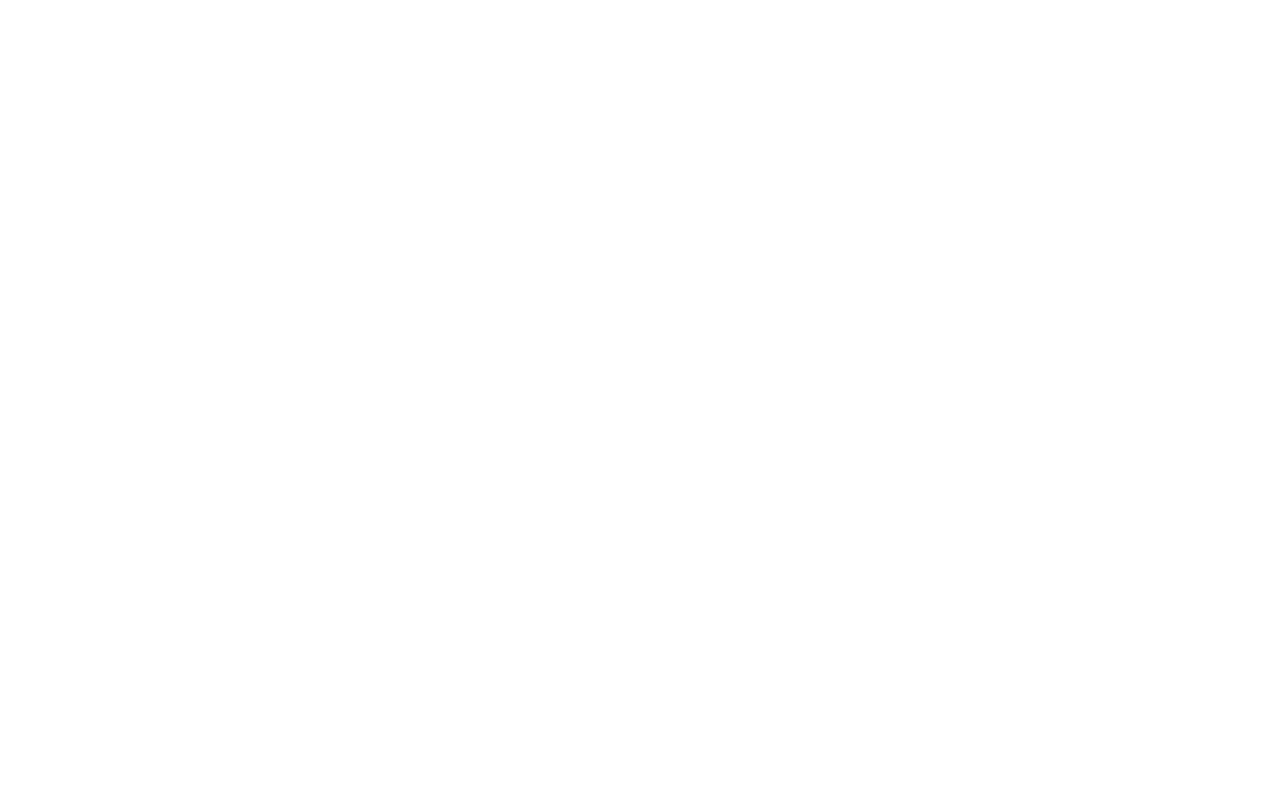
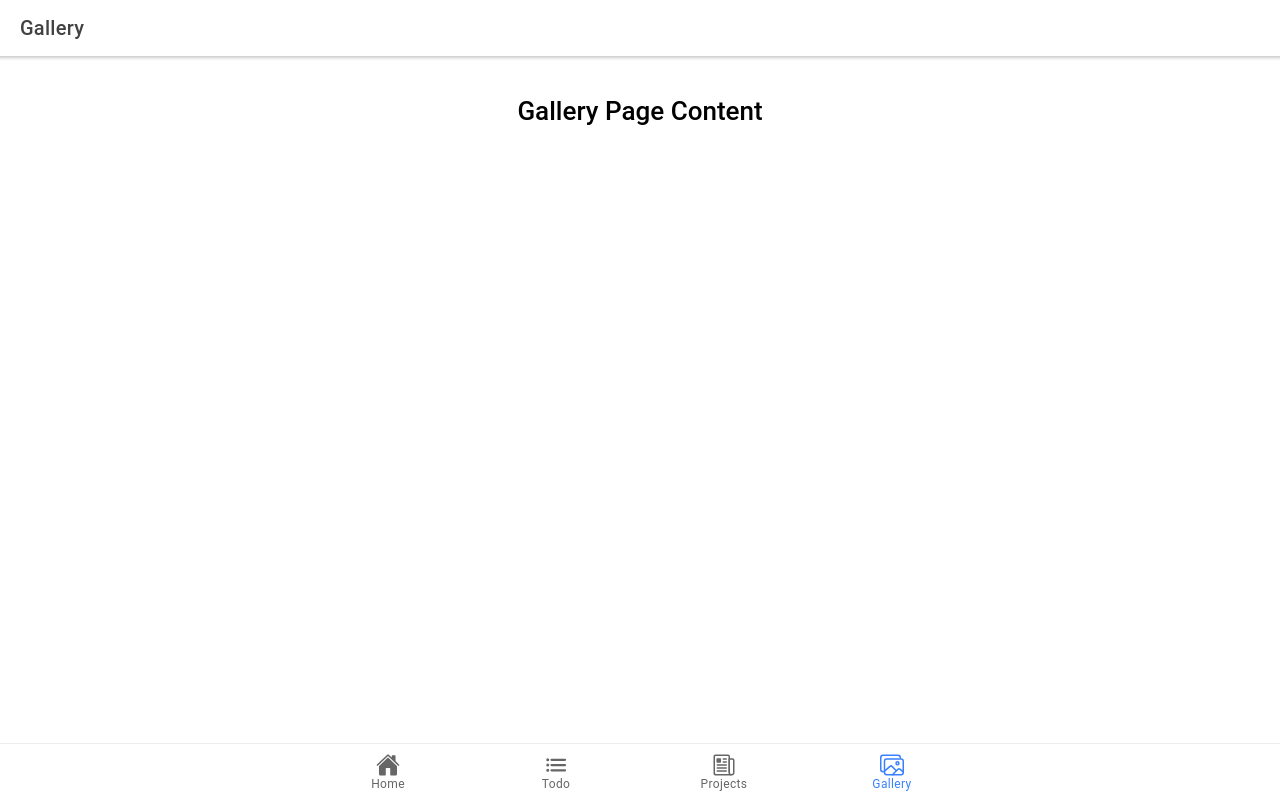
Before and after one commit to poomer123/ionic-react-fundamental, a React (Create React App) app: page /gallery in a window 1280 px wide. Built offline with nearby package versions, Linux system fonts and the light colour scheme.

Commit message:
bottom tab

```diff
--- a/src/App.tsx
+++ b/src/App.tsx
@@ -1,10 +1,13 @@
 import React, { useState } from 'react';
 import { Redirect, Route } from 'react-router-dom';
-import { IonApp, IonLoading, IonRouterOutlet } from '@ionic/react';
+import { IonApp, IonIcon, IonLoading, IonRouterOutlet, IonTabBar, IonTabButton, IonTabs } from '@ionic/react';
 import { IonReactRouter } from '@ionic/react-router';
+import { home, list, newspaperOutline, imagesOutline } from 'ionicons/icons';
+import Home from './pages/Home';
 import Todolist from './pages/Todolist';
 import NewItem from './pages/NewItem';
 import Project from './pages/Project';
+import Gallery from './pages/Gallery';
 
 /* Core CSS required for Ionic components to work properly */
 import '@ionic/react/css/core.css';
@@ -35,12 +38,34 @@
 	return (
 		<IonApp>
 			<IonReactRouter>
-				<IonRouterOutlet>
-					<Route path="/home" component={Todolist} exact={true} />
-					<Route path="/new" component={NewItem} exact={true} />
-					<Route path="/projects" component={Project} exact={true} />
-					<Route exact path="/" render={() => <Redirect to="/home" />} />
-				</IonRouterOutlet>
+				<IonTabs>
+					<IonTabBar slot="bottom">
+						<IonTabButton tab="home" href="/home">
+							<IonIcon icon={home} />
+							Home
+						</IonTabButton>
+						<IonTabButton tab="todo" href="/todolist">
+							<IonIcon icon={list} />
+							Todo
+						</IonTabButton>
+						<IonTabButton tab="projects" href="/projects">
+							<IonIcon icon={newspaperOutline} />
+							Projects
+						</IonTabButton>
+						<IonTabButton tab="gallery" href="/gallery">
+							<IonIcon icon={imagesOutline} />
+							Gallery
+						</IonTabButton>
+					</IonTabBar>
+					<IonRouterOutlet>
+						<Route path="/home" component={Home} exact={true} />
+						<Route path="/todolist" component={Todolist} exact={true} />
+						<Route path="/new" component={NewItem} exact={true} />
+						<Route path="/projects" component={Project} exact={true} />
+						<Route path="/gallery" component={Gallery} exact={true} />
+						<Route exact path="/" render={() => <Redirect to="/home" />} />
+					</IonRouterOutlet>
+				</IonTabs>
 			</IonReactRouter>
 			<IonLoading isOpen={isLoading} />
 		</IonApp>
--- /dev/null
+++ b/src/pages/Gallery.tsx
@@ -0,0 +1,24 @@
+import { IonContent, IonHeader, IonPage, IonTitle, IonToolbar } from '@ionic/react';
+import React from 'react';
+
+const Gallery: React.FC = () => {
+	return (
+		<IonPage>
+			<IonHeader>
+				<IonToolbar>
+					<IonTitle>Gallery</IonTitle>
+				</IonToolbar>
+			</IonHeader>
+			<IonContent fullscreen>
+				<IonHeader collapse="condense">
+					<IonToolbar>
+						<IonTitle size="large">Gallery</IonTitle>
+					</IonToolbar>
+				</IonHeader>
+				<h1 style={{ textAlign: 'center', marginTop: '40px' }}>Gallery Page Content</h1>
+			</IonContent>
+		</IonPage>
+	);
+};
+
+export default Gallery;
```
